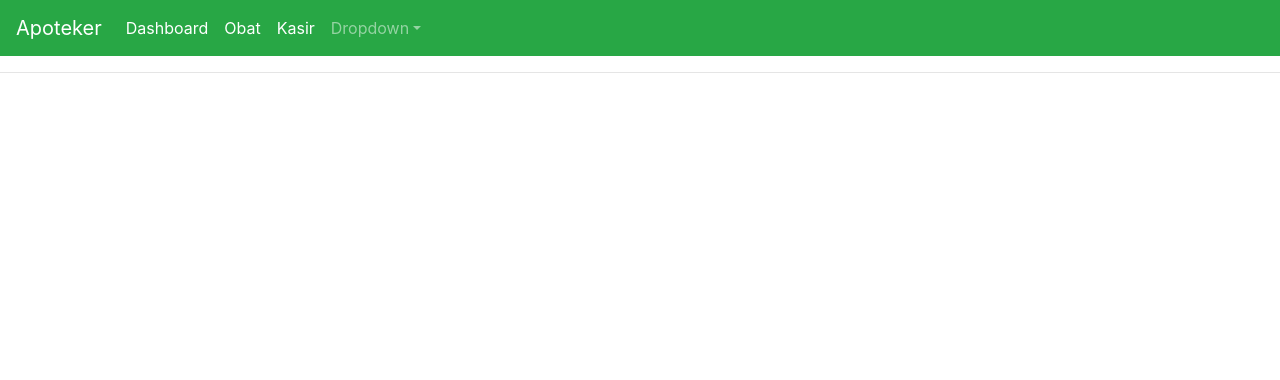
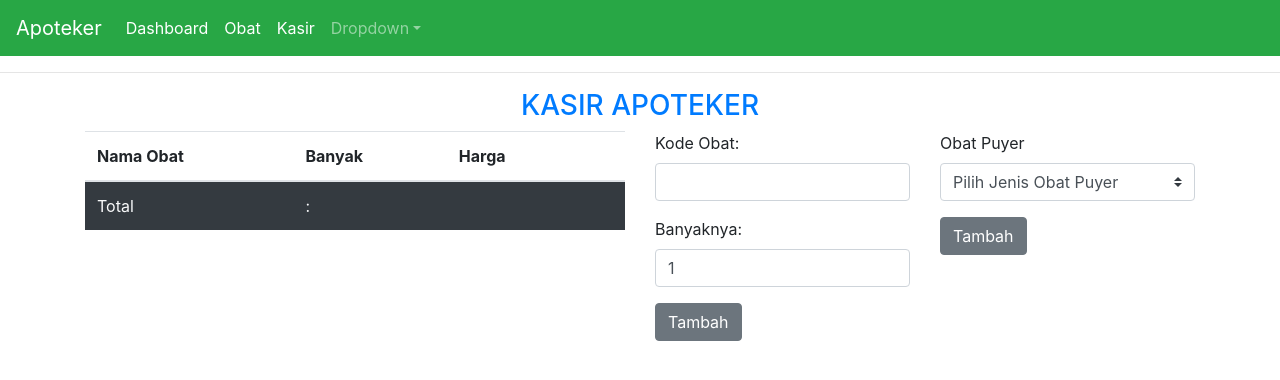
Before and after one commit to fadilbjm/rs, a CodeIgniter app: page /rs/apoteker/kasir in a window 1280 px wide. Shown: the top 380 px of the page. Run offline with CodeIgniter, Linux system fonts and the light colour scheme; data that the repository does not hold is empty; some libraries are stand-ins or nearby versions.

Commit message:
kasir hampir fix, masih ngebug!!11!!11!!11

```diff
--- a/application/controllers/Apoteker.php
+++ b/application/controllers/Apoteker.php
@@ -63,19 +63,42 @@
 
     public function tes()
     {
-        $this->load->view('tes');
+        echo 4*4;
 
     }
 
     public function kasir()
     {
         $data['kode'] = $this->m->getKodePembayaran();
+        $data['total'] = $this->m->hitungTotal();
         $this->load->view('apotHeader');
         $this->load->view('apoteker/kasir', $data);
         $this->load->view('apotFooter');
 
     }
 
+    function addKasir()
+    {
+        $tipe = $this->input->get('q');
+        if ($tipe === "puyer") {
+            $puyer=$this->input->post("puyer");
+            $pecah = explode(":",$puyer);
+
+            $data = array(
+                    'kode_pembayaran'   => $this->input->post('id') ,
+                    'nama_obat' => $pecah[0],
+                    'banyak'    =>  $banyak,
+                    'subtotal'  =>  $pecah[1],
+                    'status'    =>  'belum'
+                );
+        }elseif ($tipe === "biasa") {
+            echo "lkfasijdlkasf";
+        }else {
+            echo "access forbidden";
+        }
+        }
+
+
 }
 
 /* End of file Apoteker.php */
--- a/application/models/M.php
+++ b/application/models/M.php
@@ -83,6 +83,13 @@
         $q = $this->db->get();
         return $q;
     }
+
+    function hitungTotal()
+    {
+        $q=$this->db->query("SELECT sum(subtotal) AS total FROM t_semen WHERE status = 'belum'");
+        return $q->row()->total;
+
+    }
 }
 
 /* End of file M.php */
--- a/application/views/apotHeader.php
+++ b/application/views/apotHeader.php
@@ -8,6 +8,7 @@
 
     <!-- Bootstrap CSS -->
     <link rel="stylesheet" href="/rs/aset/css/bootstrap.css">
+    <link rel="stylesheet" href="https://maxcdn.bootstrapcdn.com/font-awesome/4.7.0/css/font-awesome.min.css">
     <link rel="stylesheet" href="/rs/aset/css/custom.css">
   </head>
   <body>
--- a/application/views/apoteker/kasir.php
+++ b/application/views/apoteker/kasir.php
@@ -1,5 +1,83 @@
-<?php
-    foreach ($kode->result() as $k ) {
-        echo $k->kode_pembayaran;
-    }
-?>
+<div class="text-center text-primary">
+    <h3>KASIR APOTEKER</h3>
+</div>
+<div class="container">
+<div class="row">
+    <div class="col-md-6">
+        <table class="table table-striped">
+            <thead>
+                <tr>
+                    <th>Nama Obat</th>
+                    <th>Banyak</th>
+                    <th>Harga</th>
+                    <th colspan="2"></th>
+                </tr>
+            </thead>
+            <tbody>
+                <?php
+                $kodes="";
+                    if ($kode->num_rows()>=0) {
+                        foreach ($kode->result() as $k ) {
+                            $kodes = $k->kode_pembayaran;
+                            echo "<tr>
+                                <td>$k->nama_obat</td>
+                                <td>$k->banyak</td>
+                                <td>$k->subtotal</td>
+                                <td>".anchor(base_url('apoteker/delKasir/'.$k->id_semen), '<button class="btn btn-danger"><i class="fa fa-trash-o" aria-hidden="true"></i></button>')."
+                            </tr>";
+                        }
+                    }else {
+                        foreach ($kode->result() as $ko ) {
+                            $kodes = $ko->kode_pembayaran+1;
+                        }
+                    }
+
+                ?>
+                <tr class="bg-dark text-light">
+                    <td>Total</td>
+                    <td>:</td>
+                    <td><h3><?php echo $total;?></h3></td>
+                    <td></td>
+                </tr>
+            </tbody>
+        </table>
+    </div>
+    <div class="col-md-3">
+        <?php echo form_open('apoteker/addKasir?q=biasa');?>
+        <input type="hidden" name="id" value="<?php echo $kodes;?>">
+        <div class="form-group">
+          <label for="kode">Kode Obat:</label>
+          <input type="text" class="form-control" name="kode" id="kode" autocomplete="off" aria-describedby="" placeholder="">
+        </div>
+        <div class="form-group">
+          <label for="banyak">Banyaknya:</label>
+          <input type="number" class="form-control" name="banyak" id="banyak" autocomplete="off" value="1" aria-describedby="" placeholder="">
+        </div>
+        <button type="submit" class="btn btn-secondary">Tambah</button>
+        <?php echo form_close();?>
+    </div>
+    <div class="col-md-3">
+        <?php echo form_open('apoteker/addKasir?q=puyer');?>
+        <input type="hidden" name="id" value="<?php echo $kodes;?>">
+        <div class="form-group">
+            <label for="puyer">Obat Puyer</label>
+            <select class="custom-select" name="puyer" id="puyer">
+                <option selected>Pilih Jenis Obat Puyer</option>
+                <option value="puyer:30000">Obat Puyer Rp. 30.000</option>
+                <option value="puyer:35000">Obat Puyer Rp. 35.000</option>
+                <option value="puyer:40000">Obat Puyer Rp. 40.000</option>
+                <option value="puyer:45000">Obat Puyer Rp. 45.000</option>
+                <option value="puyer:50000">Obat Puyer Rp. 50.000</option>
+                <option value="puyer:55000">Obat Puyer Rp. 55.000</option>
+                <option value="puyer:60000">Obat Puyer Rp. 60.000</option>
+                <option value="puyer:65000">Obat Puyer Rp. 65.000</option>
+                <option value="puyer:70000">Obat Puyer Rp. 70.000</option>
+                <option value="puyer:75000">Obat Puyer Rp. 75.000</option>
+                <option value="puyer:80000">Obat Puyer Rp. 80.000</option>
+            </select>
+        </div>
+        <button type="submit" class="btn btn-secondary">Tambah</button>
+        <?php echo form_close();?>
+    </div>
+</div>
+</div>
```
Also changed, not shown: application/views/apoteker/obat.php (+12 -13 lines).
